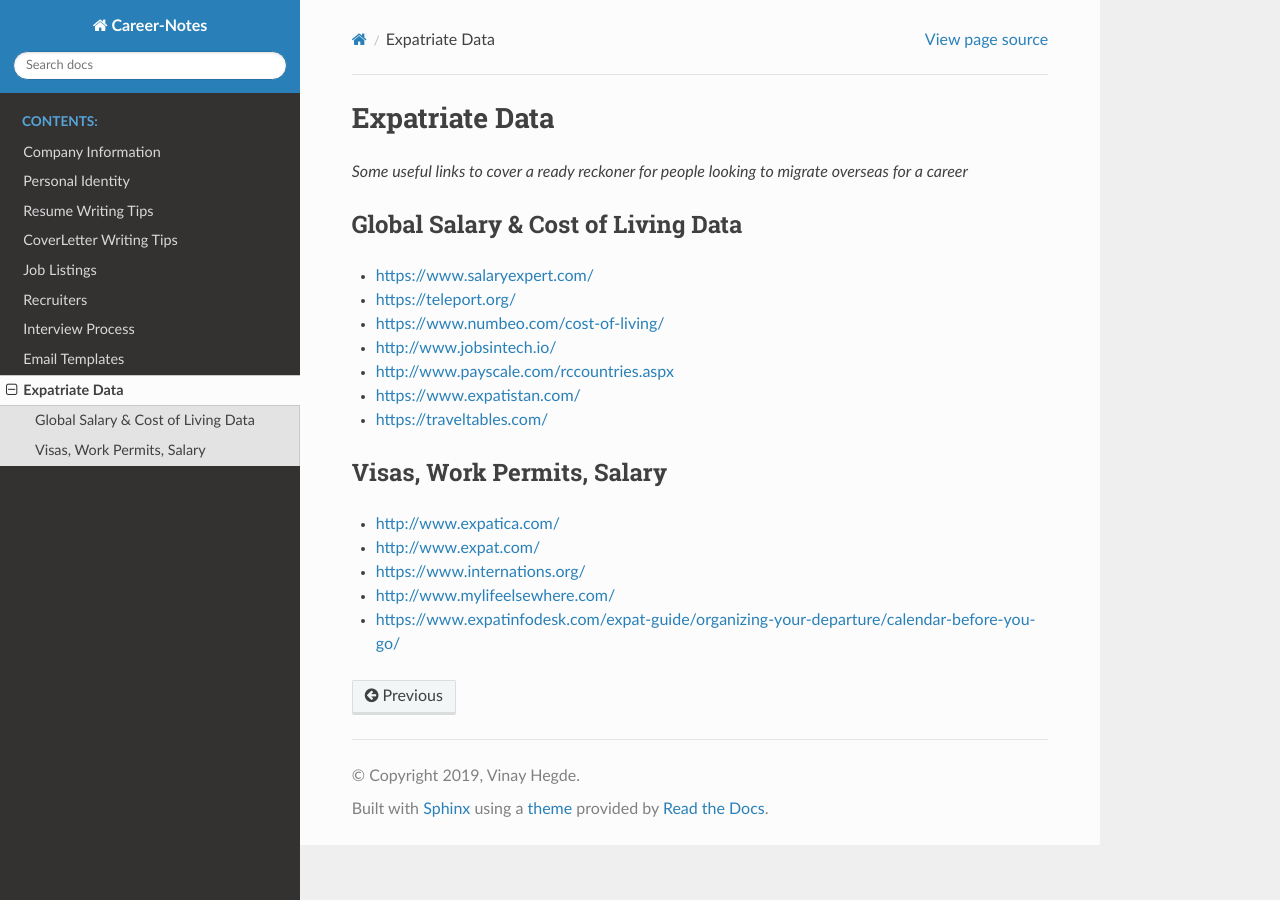
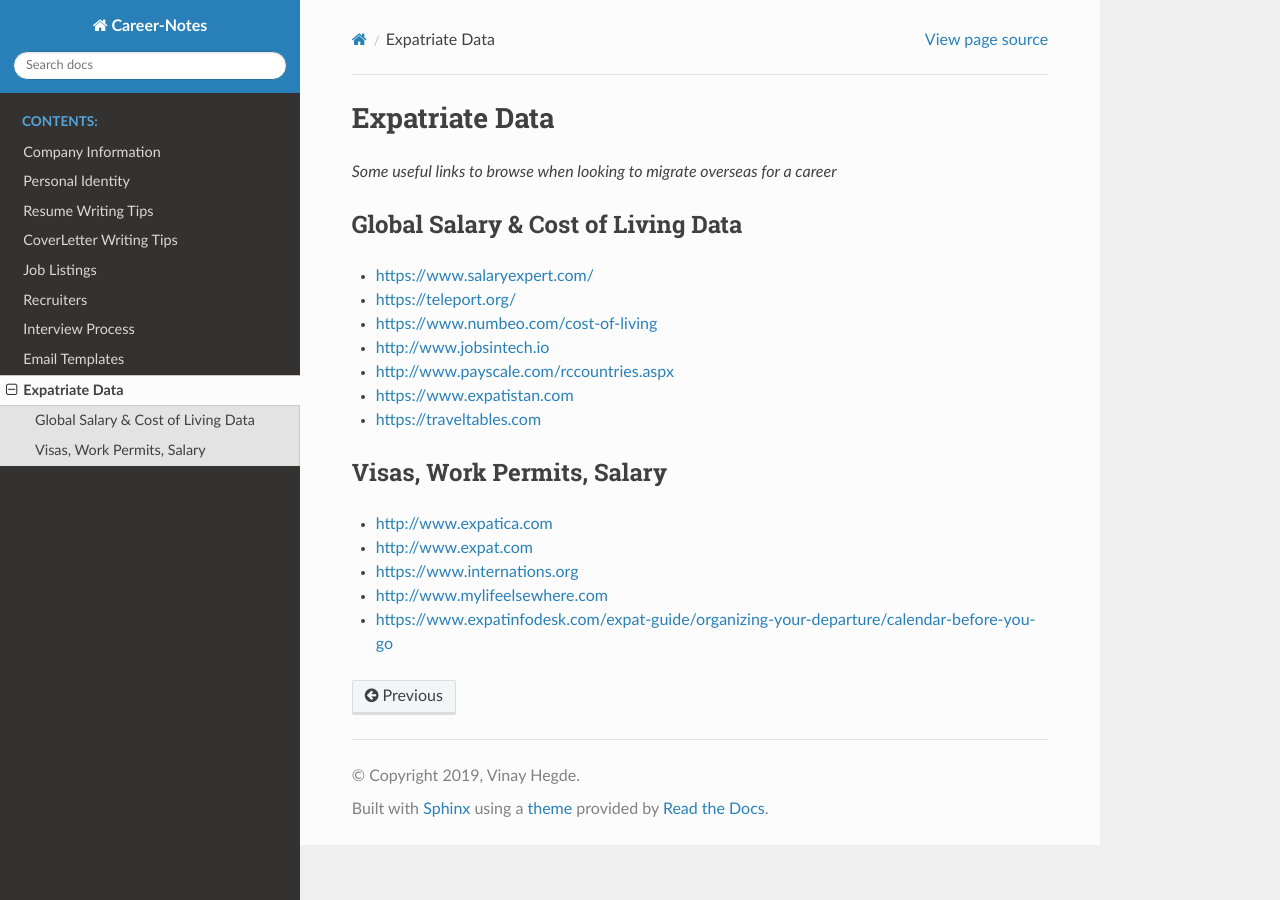
Before and after one commit to vinayhegde1990/career-notes, a Sphinx documentation site: the page built from docs/source/Expat-Ready-Reckoner.rst, in a window 1280 px wide. Built offline with Sphinx 7.4.7 and the Read the Docs theme 2.0.0, drawn with Linux system fonts in a browser that asks for light colours.

```diff
--- a/docs/source/Cover-Letter-Writing-Tips.rst
+++ b/docs/source/Cover-Letter-Writing-Tips.rst
@@ -2,7 +2,7 @@
 CoverLetter Writing Tips
 **********************************
 
-*Some useful links to cover the basics of writing succinct cover letters*
+*Some useful links to help draft effective cover letters*
 
 ##########
 The Basics
@@ -15,7 +15,7 @@
 
 - https://www.thebalance.com/email-cover-letter-examples-and-formats-2060423
 
-- https://www.zippia.com/advice/30-cover-letter-tips/
+- https://www.zippia.com/advice/30-cover-letter-tips
 
 - https://www.thebalance.com/what-to-include-in-a-cover-letter-for-a-job-2060315
 
--- a/docs/source/Expat-Ready-Reckoner.rst
+++ b/docs/source/Expat-Ready-Reckoner.rst
@@ -2,7 +2,7 @@
 Expatriate Data
 *************************
 
-*Some useful links to cover a ready reckoner for people looking to migrate overseas for a career*
+*Some useful links to browse when looking to migrate overseas for a career*
 
 
 #######################################
@@ -12,26 +12,26 @@
 
 - https://teleport.org/
 
-- https://www.numbeo.com/cost-of-living/
+- https://www.numbeo.com/cost-of-living
 
-- http://www.jobsintech.io/
+- http://www.jobsintech.io
 
 - http://www.payscale.com/rccountries.aspx
 
-- https://www.expatistan.com/
+- https://www.expatistan.com
 
-- https://traveltables.com/
+- https://traveltables.com
 
 
 ############################
 Visas, Work Permits, Salary
 ############################
-- http://www.expatica.com/
+- http://www.expatica.com
 
-- http://www.expat.com/
+- http://www.expat.com
 
-- https://www.internations.org/
+- https://www.internations.org
 
-- http://www.mylifeelsewhere.com/
+- http://www.mylifeelsewhere.com
 
-- https://www.expatinfodesk.com/expat-guide/organizing-your-departure/calendar-before-you-go/
+- https://www.expatinfodesk.com/expat-guide/organizing-your-departure/calendar-before-you-go
```
